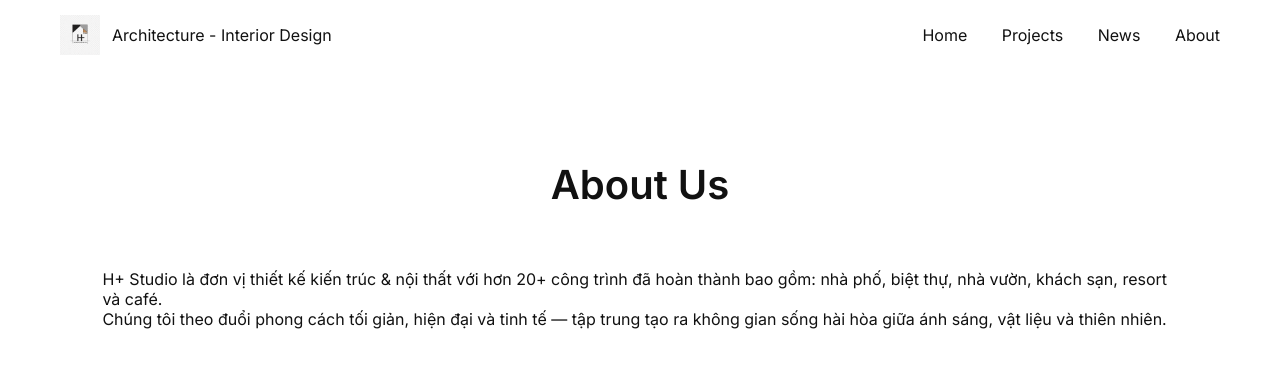
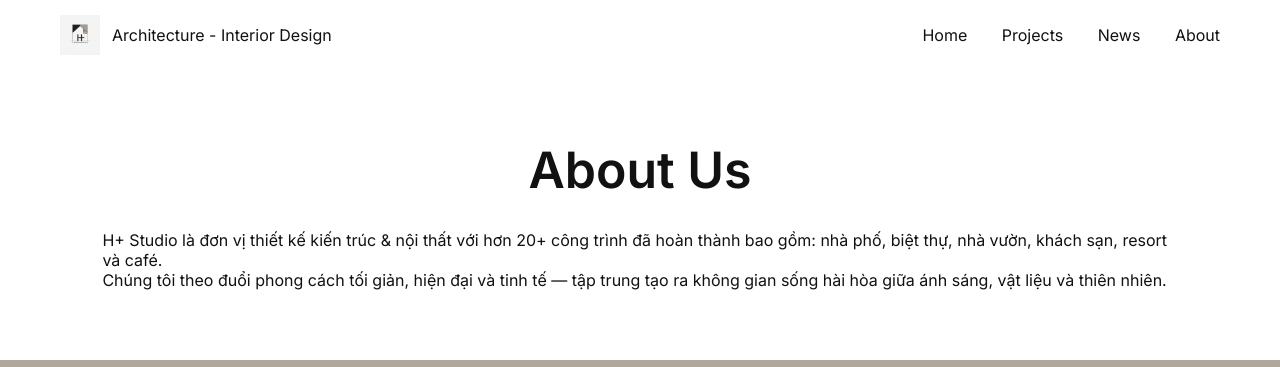
Before and after one commit to andyta2610-gif/hplus-studio, a FastAPI app: page /about in a window 1280 px wide. Shown: the top 367 px of the page. Run offline with FastAPI, Linux system fonts and the light colour scheme.

Commit message:
update css

```diff
--- a/static/css/home.css
+++ b/static/css/home.css
@@ -29,7 +29,7 @@ color:white;
 }
 
 .hero-title{
-font-size:48px;
+font-size:52px;
 line-height:1.2;
 margin-bottom:30px;
 text-shadow:0 4px 10px rgba(0,0,0,0.4);
@@ -46,11 +46,11 @@ color:#111;
 /* FEATURED PROJECTS */
 
 .featured-grid{
-max-width:1600px;
+max-width:1500px;
 margin:auto;
 display:grid;
 grid-template-columns:repeat(3,1fr);
-gap:40px;
+gap:50px;
 }
 
 .featured-card{
@@ -60,7 +60,7 @@ transition:.3s;
 }
 
 .featured-card:hover{
-transform:translateY(-5px);
+transform:translateY(0px);
 }
 
 .featured-image{
--- a/static/style.css
+++ b/static/style.css
@@ -58,13 +58,13 @@ font-weight:500;
 /* SECTION */
 
 .section{
-padding:90px 8%;
+padding:70px 8%;
 }
 
 .section-title{
 text-align:center;
-font-size:40px;
-margin-bottom:60px;
+font-size:50px;
+margin-bottom:30px;
 font-weight:600;
 }
 
```
